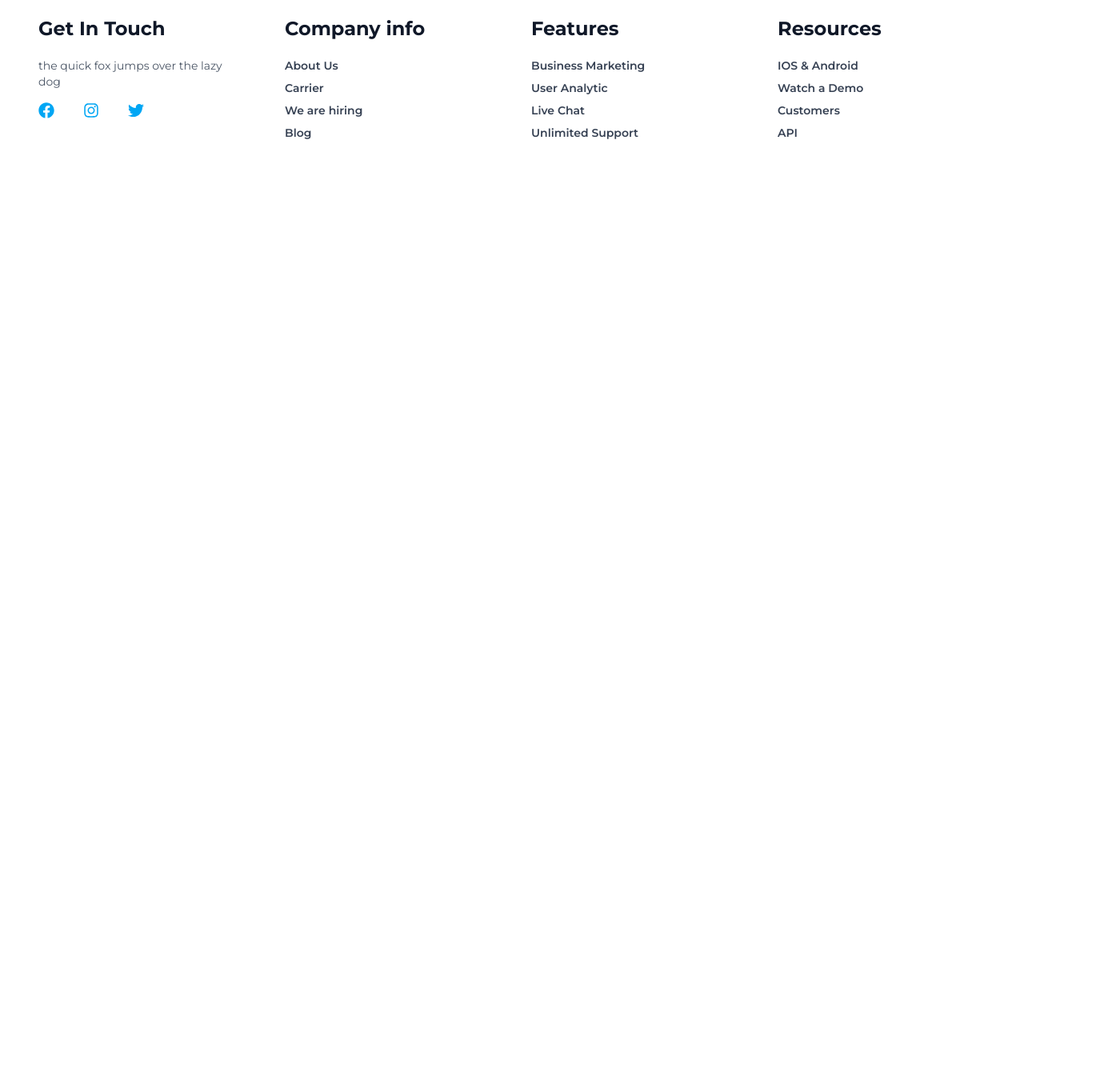
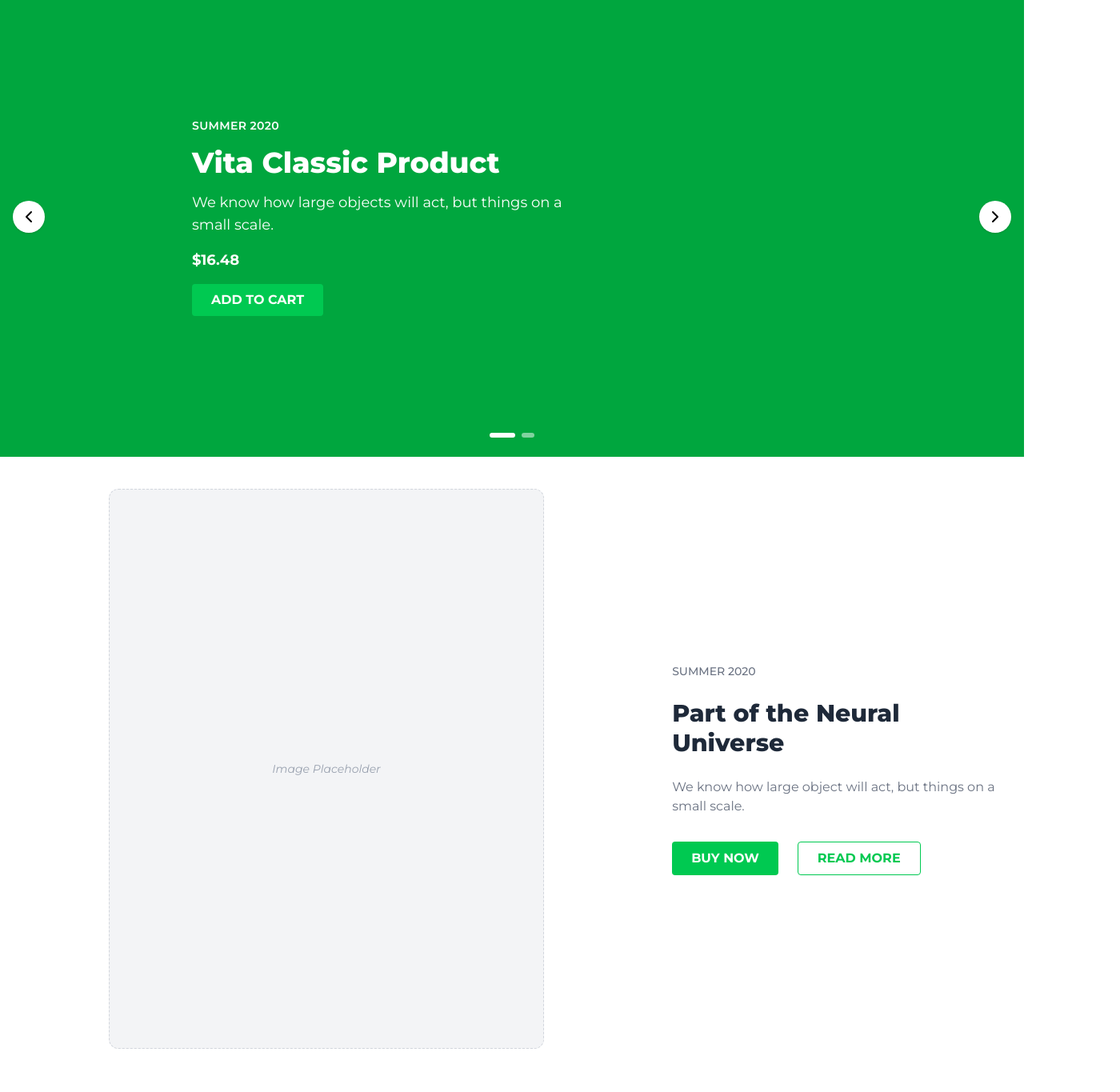
Before and after one commit to y-ozan-demirbas/E-commerce, a React (Vite) app: page / in a window 1280 px wide. Shown: the part 4200-5565 px from the top of the page at 80% size, 1400 px wide, since content can reach past the window. Before the commit the page ends 4424 px from the top, so only its background shows below. Built offline with nearby package versions, Linux system fonts and the light colour scheme.

Commit message:
Hero2.jsx & JoinUs.jsx added

```diff
--- /dev/null
+++ b/src/components/Hero2.jsx
@@ -0,0 +1,114 @@
+import { useState, useEffect, useMemo } from "react";
+import { ChevronLeft, ChevronRight } from "lucide-react";
+import { useSelector } from "react-redux";
+
+export default function Hero2() {
+  const [current, setCurrent] = useState(0);
+
+  const hero2 = useSelector((state) => state.images.localImages.hero2); // hero2 için görsel tanımlanmadı.
+
+  const slides = useMemo(() => [
+    {
+      id: 1,
+      title: "Vita Classic Product",
+      subtitle: "SUMMER 2020",
+      description: "We know how large objects will act, but things on a small scale.",
+      button: "ADD TO CART",
+      bgColor: "bg-green-600",
+      price: "$16.48",
+      //image: hero2,
+    },
+    {
+      id: 2,
+      title: "LIMITED EDITION",
+      subtitle: "WINTER 2020",
+      description: "Discover unique winter pieces now.",
+      button: "EXPLORE",
+      bgColor: "bg-indigo-600",
+      price: "$16.48",
+    },
+  ], [hero2]);
+
+  const nextSlide = () => setCurrent((prev) => (prev + 1) % slides.length);
+  const prevSlide = () => setCurrent((prev) => (prev - 1 + slides.length) % slides.length);
+
+  useEffect(() => {
+    const interval = setInterval(() => nextSlide(), 200000);
+    return () => clearInterval(interval);
+  }, []);
+
+  return (
+    <div className="relative w-full overflow-hidden ">
+      <div
+        className="flex transition-transform duration-700 ease-in-out"
+        style={{ transform: `translateX(-${current * 100}%)` }}
+      >
+        {slides.map((slide, idx) => (
+  <div
+    key={slide.id}
+    className={`w-full min-w-full h-[600px] flex items-center justify-between px-6 md:px-24 ${slide.bgColor || ""} text-white`}
+    style={
+      idx === 0 && slide.image
+        ? {
+            backgroundImage: `url(${slide.image})`,
+            backgroundSize: "cover",
+            backgroundPosition: "top",
+            backgroundRepeat: "no-repeat",
+          }
+        : {}
+    }
+          >
+            {/* Sol içerik */}
+            <div className="!space-y-4 !max-w-lg !p-6 !rounded-xl !m-30">
+      <p className="text-sm !font-semibold !tracking-wide !uppercase">{slide.subtitle}</p>
+      <h2 className="text-4xl !md:text-5xl !font-extrabold">{slide.title}</h2>
+      <p className="!text-lg">{slide.description}</p>
+      <p className="!text-lg !font-bold">{slide.price}</p>
+      <button className="!bg-green-500 !text-white !font-bold !py-2 !px-6 !rounded !hover:bg-green-600 !transition">
+        {slide.button}
+      </button>
+    </div>
+
+            {/* Sağ görsel veya placeholder */}
+            {idx !== 0 && slide.image ? (
+      <img
+        src={slide.image}
+        alt={slide.title}
+        className="hidden md:block object-cover rounded-xl shadow"
+      />
+    ) : idx !== 0 ? (
+      <div className="hidden md:block rounded-xl bg-white/20 border-2 border-dashed border-white m-auto"></div>
+    ) : null}
+          </div>
+        ))}
+      </div>
+
+      {/* Oklar */}
+      <button
+        onClick={prevSlide}
+        className="absolute top-1/2 left-4 -translate-y-1/2 z-10 bg-white p-2 rounded-full shadow hover:bg-gray-200"
+      >
+        <ChevronLeft className="w-6 h-6 text-black" />
+      </button>
+
+      <button
+        onClick={nextSlide}
+        className="absolute top-1/2 right-4 -translate-y-1/2 z-10 bg-white p-2 rounded-full shadow hover:bg-gray-200"
+      >
+        <ChevronRight className="w-6 h-6 text-black" />
+      </button>
+
+      {/* Slide göstergeleri */}
+      <div className="absolute bottom-6 left-1/2 -translate-x-1/2 flex gap-2 z-10">
+        {slides.map((_, index) => (
+          <span
+            key={index}
+            className={`h-1.5 rounded-full transition-all duration-300 ${
+              index === current ? "w-8 bg-white" : "w-4 bg-white/50"
+            }`}
+          />
+        ))}
+      </div>
+    </div>
+  );
+}
--- /dev/null
+++ b/src/components/JoinUs.jsx
@@ -0,0 +1,33 @@
+import ProductCard from "./ProductCard";
+
+export default function JoinUs() {
+  return (
+    <section className="flex w-full px-4 py-10 gap-40 ml-30 p-30 max-w-full">
+
+      {/* Sol Görsel Alanı (Sadece Çerçeve) */}
+      <div className="w-1/2 h-[700px] rounded-xl bg-gray-100 border border-dashed border-gray-300 flex items-center justify-center">
+        <span className="text-gray-400 text-sm italic">Image Placeholder</span>
+      </div>
+
+      {/* Sağ İçerik Alanı */}
+      <div className="w-1/2 flex flex-col justify-center gap-4">
+        {/* Başlıklar */}
+        <p className="text-sm font-medium text-gray-500 mb-2">SUMMER 2020</p>
+        <h2 className="text-3xl font-extrabold text-gray-800 leading-tight mb-2">
+          Part of the Neural<br />Universe
+        </h2>
+        <p className="text-gray-500 mb-4 max-w-md ">
+          We know how large object will act, but things on a small scale.
+        </p>
+        <div className="flex flex-row gap-6 w-full flex-wrap">
+        <button className="bg-green-500 text-white font-bold py-2 px-6 rounded hover:bg-green-600 transition">
+        BUY NOW
+      </button>
+      <button className="bg-white text-green-500 border border-green-500 font-bold py-2 px-6 rounded hover:bg-green-600 transition">
+        READ MORE
+      </button>
+      </div>
+      </div>
+    </section>
+  );
+}
--- a/src/components/ProduxtCards.jsx
+++ b/src/components/ProduxtCards.jsx
@@ -5,7 +5,7 @@ export default function ProductCards() {
     <section className="flex w-full px-4 py-10 gap-10 !m-auto !p-10 !max-w-full">
 
       {/* Sol Görsel Alanı (Sadece Çerçeve) */}
-      <div className="w-2/5 !h-[780px] !rounded-xl !bg-gray-100 !border !border-dashed !border-gray-300 flex items-center justify-center">
+      <div className="w-2/5 !h-[800px] !rounded-xl !bg-gray-100 !border !border-dashed !border-gray-300 flex items-center justify-center">
         <span className="text-gray-400 text-sm italic">Image Placeholder</span>
       </div>
 
--- a/src/pages/HomePage.jsx
+++ b/src/pages/HomePage.jsx
@@ -4,6 +4,8 @@ import ProductCards from '../components/ProduxtCards'
 import Hero from '../components/Hero'
 import EditorsPick from '../components/EditorsPick'
 import BestSeller from '../components/BestSeller'
+import Hero2 from '../components/Hero2'
+import JoinUs from '../components/JoinUs'
 
 export default function HomePage() {
   return (
@@ -12,8 +14,8 @@ export default function HomePage() {
         <EditorsPick />
         <BestSeller />
         <ProductCards />
-
-
+        <Hero2 />
+        <JoinUs />
     </Layout>
   )
 }
```
